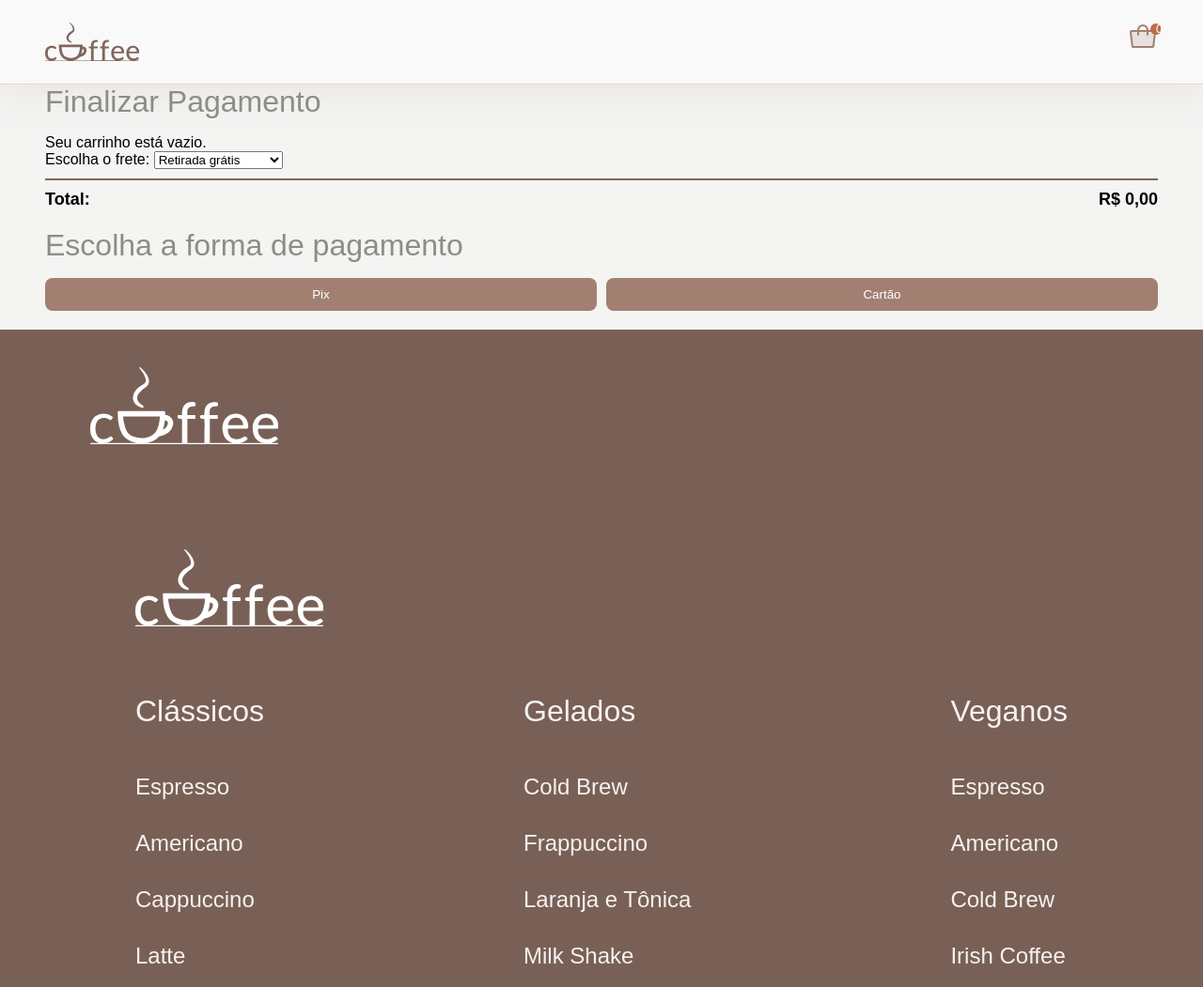
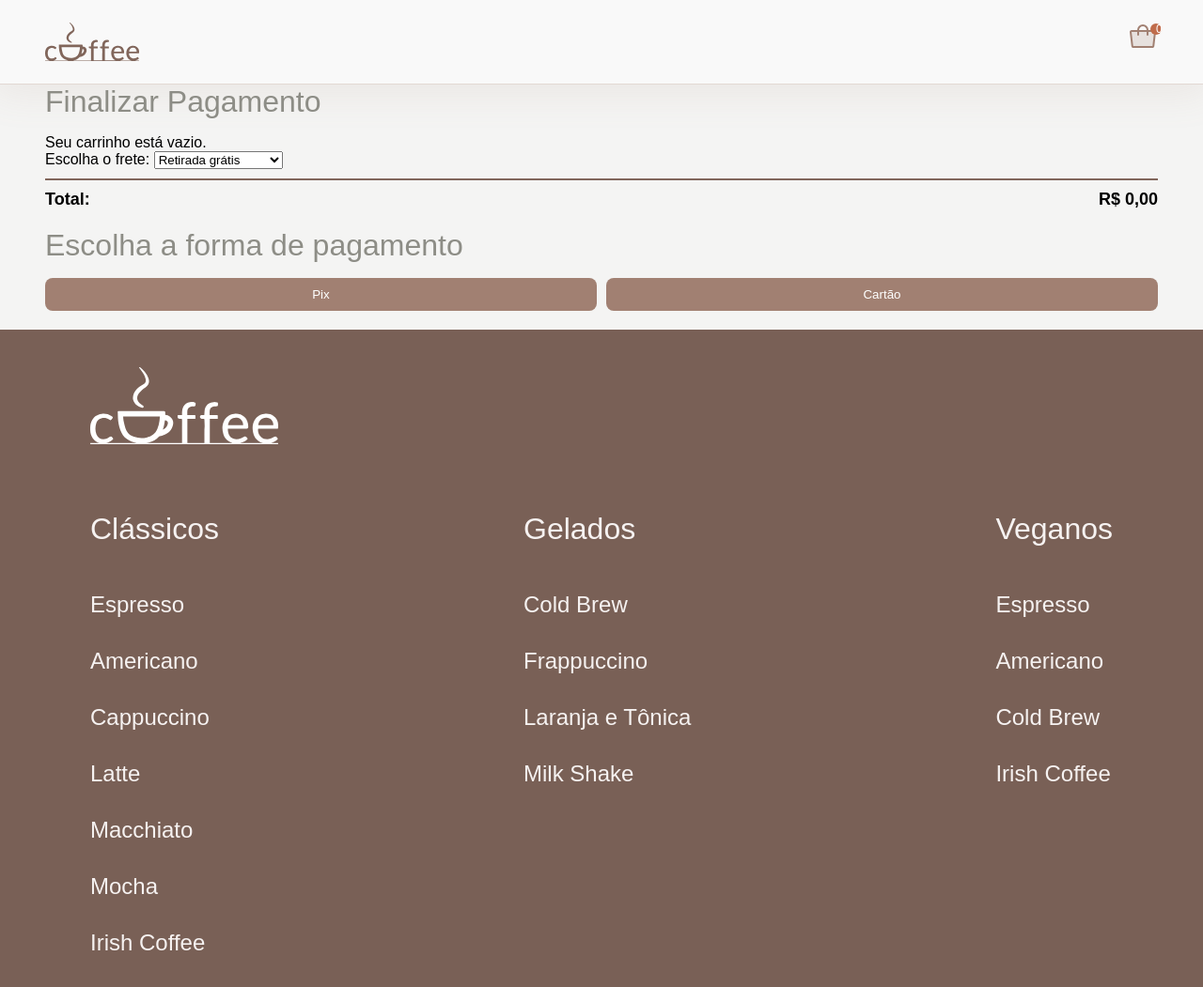
Before and after one commit to marcellofellippe/Projeto2, a plain HTML site: page pagamento.html in a window 1280 px wide. Shown: the top 1051 px of the page at 94% size. Drawn offline with Linux system fonts and the light colour scheme.

Commit message:
Update pagamento.html
Coloquei footer

```diff
--- a/pagamento.html
+++ b/pagamento.html
@@ -92,10 +92,6 @@
     </div>
   </main>
 
-  <footer class="footer">
-    <section class="container" id="footer">
-      <img src="image/logo-02.svg" alt="logo coffeespresso">
-    </section>
     <footer class="footer">
     <section class="container" id="footer">
       <img src="image/logo-02.svg" alt="logo coffeespresso">
```
